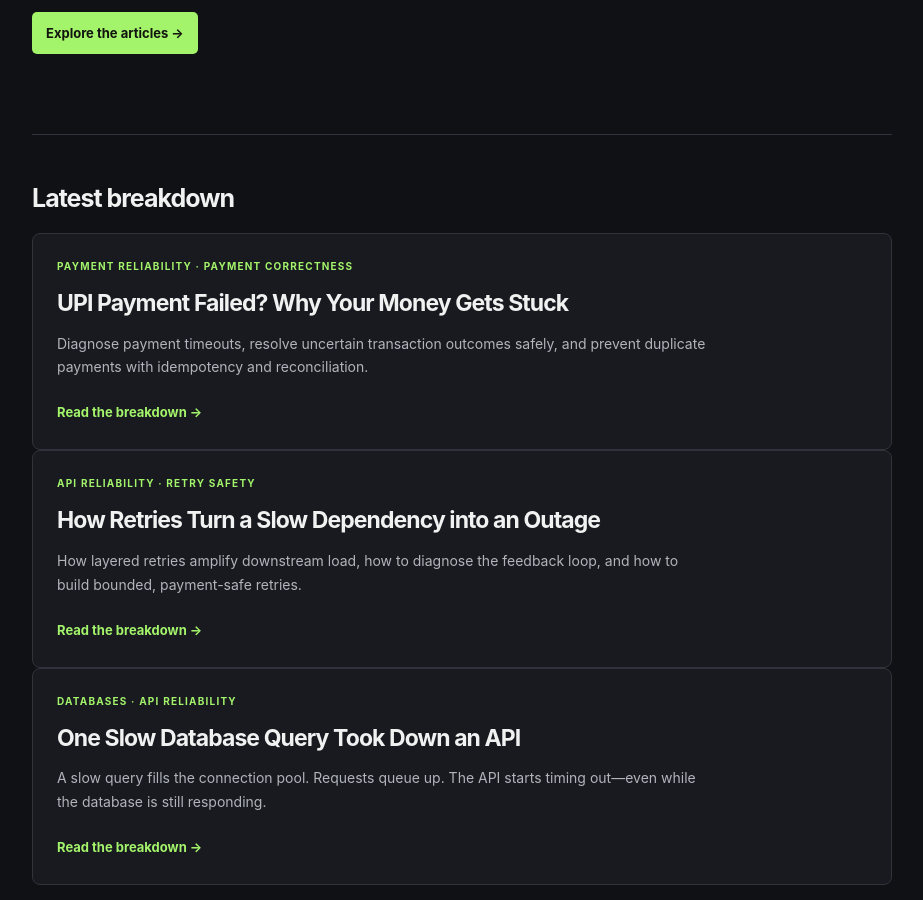
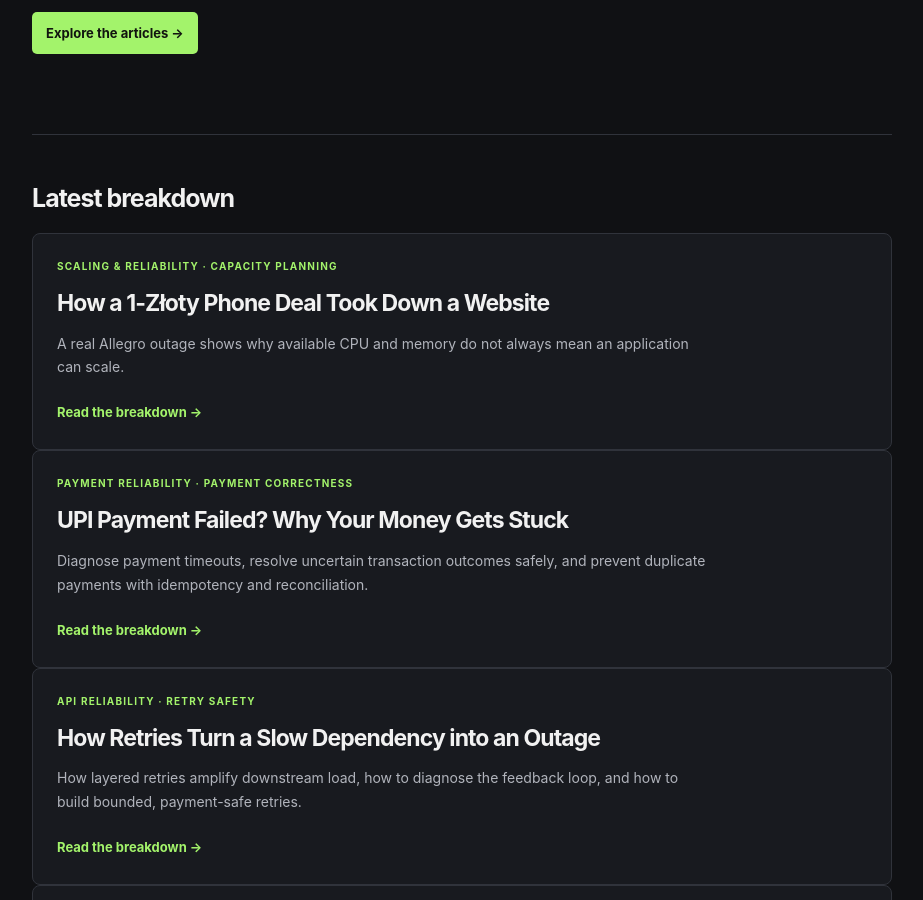
Before and after one commit to prodproblems/blog, a Jekyll site: the page built from index.md, in a window 1280 px wide and 900 px high, scrolled down 424 px. Shown: the whole window, without its empty margins (178-1101 px from the left). Built offline with Jekyll 4.4.1, drawn with Linux system fonts in a browser that asks for light colours.

Commit message:
Feature Day 4 Allegro incident on homepage

```diff
--- a/index.md
+++ b/index.md
@@ -13,6 +13,12 @@ description: Real engineering problems, explained simply.
 
 <section class="home-section">
   <h2>Latest breakdown</h2>
+  <a class="article-card" href="{{ '/articles/allegro-flash-sale-outage/' | relative_url }}">
+    <p class="eyebrow">SCALING & RELIABILITY · CAPACITY PLANNING</p>
+    <h3>How a 1-Złoty Phone Deal Took Down a Website</h3>
+    <p>A real Allegro outage shows why available CPU and memory do not always mean an application can scale.</p>
+    <span class="card-link">Read the breakdown →</span>
+  </a>
   <a class="article-card" href="{{ '/articles/upi-payment-timeout-money-debited/' | relative_url }}">
     <p class="eyebrow">PAYMENT RELIABILITY · PAYMENT CORRECTNESS</p>
     <h3>UPI Payment Failed? Why Your Money Gets Stuck</h3>
```
